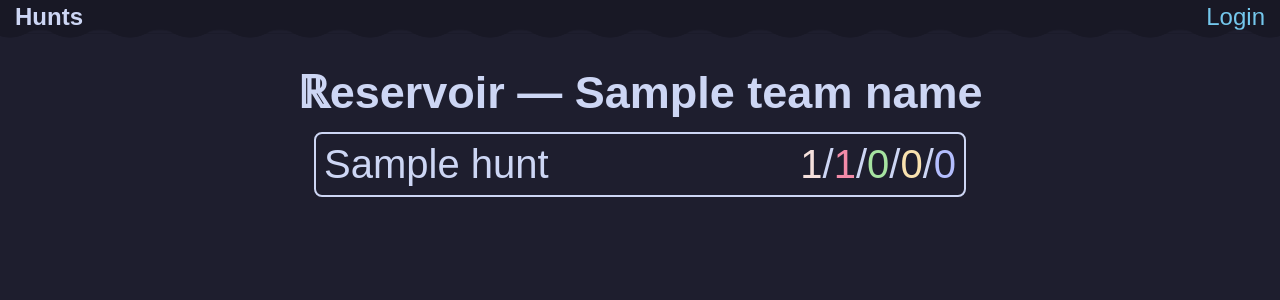
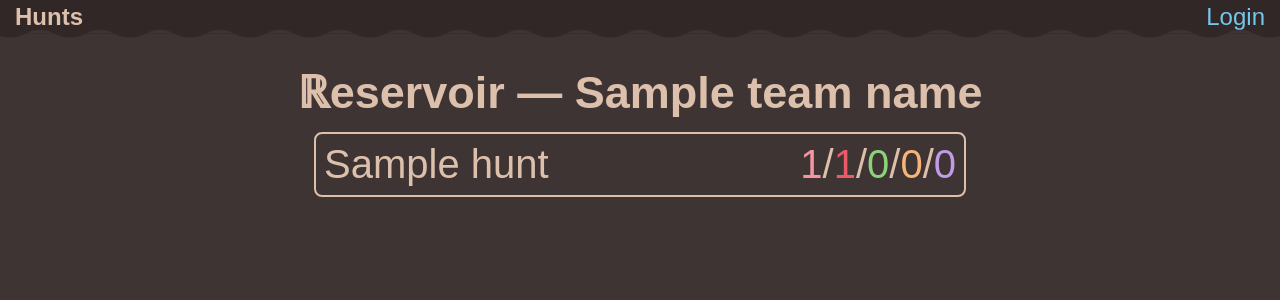
Before and after one commit to Bazinga9000/reservoir, a Django app: template puzzles/templates/puzzles/landing.html in a window 1280 px wide. Shown: the top 300 px of the page. Run offline with Django 5.2, Linux system fonts and the light colour scheme; tables that the repository leaves empty hold one stand-in row (values such as "Sample post"); the template is opened without the code that fills it: values that come from a table or form of the project are taken from there, most other values are stand-ins (such as "Sample title", 1, 10 or a date in 2020); some web fonts are replaced.

Commit message:
Update mocha.css

```diff
--- a/puzzles/static/puzzles/themes/mocha.css
+++ b/puzzles/static/puzzles/themes/mocha.css
@@ -1,80 +1,17 @@
 :root {
-  --rosewater: #f5e0dc;
-  --rosewater-rgb: 245 224 220;
-  --rosewater-hsl: 9.600 55.556% 91.176%;
-  --flamingo: #f2cdcd;
-  --flamingo-rgb: 242 205 205;
-  --flamingo-hsl: 0.000 58.730% 87.647%;
-  --pink: #f5c2e7;
-  --pink-rgb: 245 194 231;
-  --pink-hsl: 316.471 71.831% 86.078%;
-  --mauve: #cba6f7;
-  --mauve-rgb: 203 166 247;
-  --mauve-hsl: 267.407 83.505% 80.980%;
-  --red: #f38ba8;
-  --red-rgb: 243 139 168;
-  --red-hsl: 343.269 81.250% 74.902%;
-  --maroon: #eba0ac;
-  --maroon-rgb: 235 160 172;
-  --maroon-hsl: 350.400 65.217% 77.451%;
-  --peach: #fab387;
-  --peach-rgb: 250 179 135;
-  --peach-hsl: 22.957 92.000% 75.490%;
-  --yellow: #f9e2af;
-  --yellow-rgb: 249 226 175;
-  --yellow-hsl: 41.351 86.047% 83.137%;
-  --green: #a6e3a1;
-  --green-rgb: 166 227 161;
-  --green-hsl: 115.455 54.098% 76.078%;
-  --teal: #94e2d5;
-  --teal-rgb: 148 226 213;
-  --teal-hsl: 170.000 57.353% 73.333%;
-  --sky: #89dceb;
-  --sky-rgb: 137 220 235;
-  --sky-hsl: 189.184 71.014% 72.941%;
+  --rosewater: #f595a2;
+  --red: #ea5b69;
+  --peach: #de7453;
+  --yellow: #f8b377;
+  --green: #8cd27b;
   --sapphire: #74c7ec;
-  --sapphire-rgb: 116 199 236;
-  --sapphire-hsl: 198.500 75.949% 69.020%;
-  --blue: #89b4fa;
-  --blue-rgb: 137 180 250;
-  --blue-hsl: 217.168 91.870% 75.882%;
-  --lavender: #b4befe;
-  --lavender-rgb: 180 190 254;
-  --lavender-hsl: 231.892 97.368% 85.098%;
-  --text: #cdd6f4;
-  --text-rgb: 205 214 244;
-  --text-hsl: 226.154 63.934% 88.039%;
-  --subtext1: #bac2de;
-  --subtext1-rgb: 186 194 222;
-  --subtext1-hsl: 226.667 35.294% 80.000%;
-  --subtext0: #a6adc8;
-  --subtext0-rgb: 166 173 200;
-  --subtext0-hsl: 227.647 23.611% 71.765%;
-  --overlay2: #9399b2;
-  --overlay2-rgb: 147 153 178;
-  --overlay2-hsl: 228.387 16.757% 63.725%;
-  --overlay1: #7f849c;
-  --overlay1-rgb: 127 132 156;
-  --overlay1-hsl: 229.655 12.775% 55.490%;
-  --overlay0: #6c7086;
-  --overlay0-rgb: 108 112 134;
-  --overlay0-hsl: 230.769 10.744% 47.451%;
-  --surface2: #585b70;
-  --surface2-rgb: 88 91 112;
-  --surface2-hsl: 232.500 12.000% 39.216%;
-  --surface1: #45475a;
-  --surface1-rgb: 69 71 90;
-  --surface1-hsl: 234.286 13.208% 31.176%;
-  --surface0: #313244;
-  --surface0-rgb: 49 50 68;
-  --surface0-hsl: 236.842 16.239% 22.941%;
-  --base: #1e1e2e;
-  --base-rgb: 30 30 46;
-  --base-hsl: 240.000 21.053% 14.902%;
-  --mantle: #181825;
-  --mantle-rgb: 24 24 37;
-  --mantle-hsl: 240.000 21.311% 11.961%;
-  --crust: #11111b;
-  --crust-rgb: 17 17 27;
-  --crust-hsl: 240.000 22.727% 8.627%;
+  --blue: #7c83d1;
+  --lavender: #c19be7;
+
+  --text: #dcc0ac;
+  --surface2: #6c5954;
+  --surface1: #54423e;
+  --base: #3f3434;
+  --mantle: #322727;
+  --crust: #453336;
 }
```
